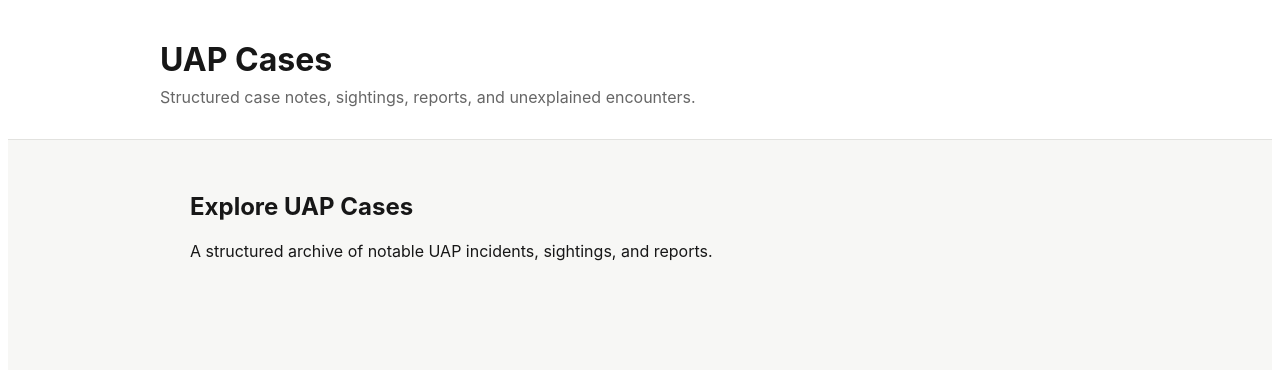
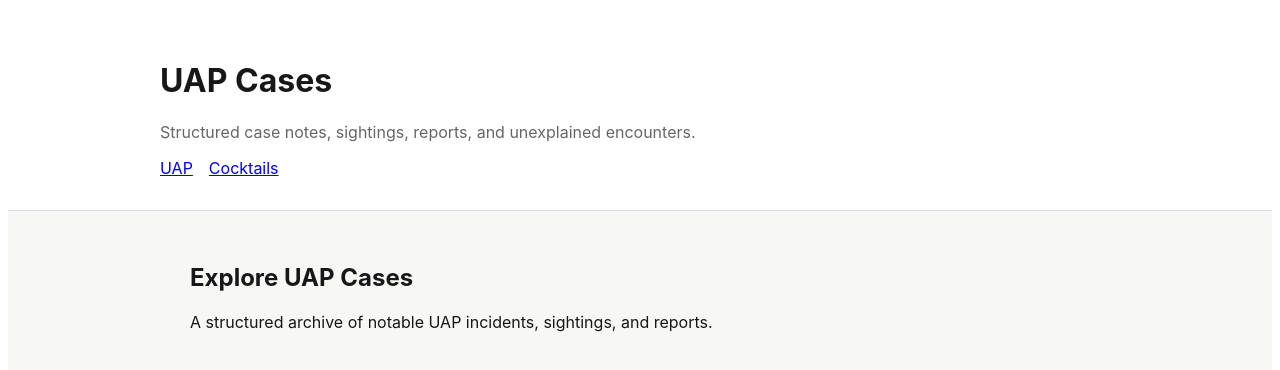
Before and after one commit to dflyman60/content-engine, a React app in the folder web/: page / in a window 1280 px wide. Shown: the top 370 px of the page. Built offline with nearby package versions, Linux system fonts and the light colour scheme; the HTML template or start-up script is replaced by a standard one.

Commit message:
Add simple domain switch navigation

```diff
--- a/web/src/components/layout/SiteShell.jsx
+++ b/web/src/components/layout/SiteShell.jsx
@@ -9,23 +9,18 @@ export default function SiteShell({ title, subtitle, children }) {
         color: "#171717",
       }}
     >
-      <header
-        style={{
-          padding: "32px",
-          borderBottom: "1px solid #e2e2df",
-          background: "#ffffff",
-        }}
-      >
+
+      <header style={{ padding: "32px", borderBottom: "1px solid #ddd", background: "#fff" }}>
         <div style={{ maxWidth: "960px", margin: "0 auto" }}>
-          <h1 style={{ margin: 0, fontSize: "32px" }}>{title}</h1>
-          {subtitle && (
-            <p style={{ margin: "8px 0 0", color: "#666", fontSize: "16px" }}>
-              {subtitle}
-            </p>
-          )}
+          <h1>{title}</h1>
+          <p style={{ color: "#666" }}>{subtitle}</p>
+
+          <div style={{ marginTop: "12px" }}>
+            <a href="/" style={{ marginRight: "16px" }}>UAP</a>
+            <a href="/?site=cocktails">Cocktails</a>
+          </div>
         </div>
       </header>
-
       {children}
     </div>
   );
```
